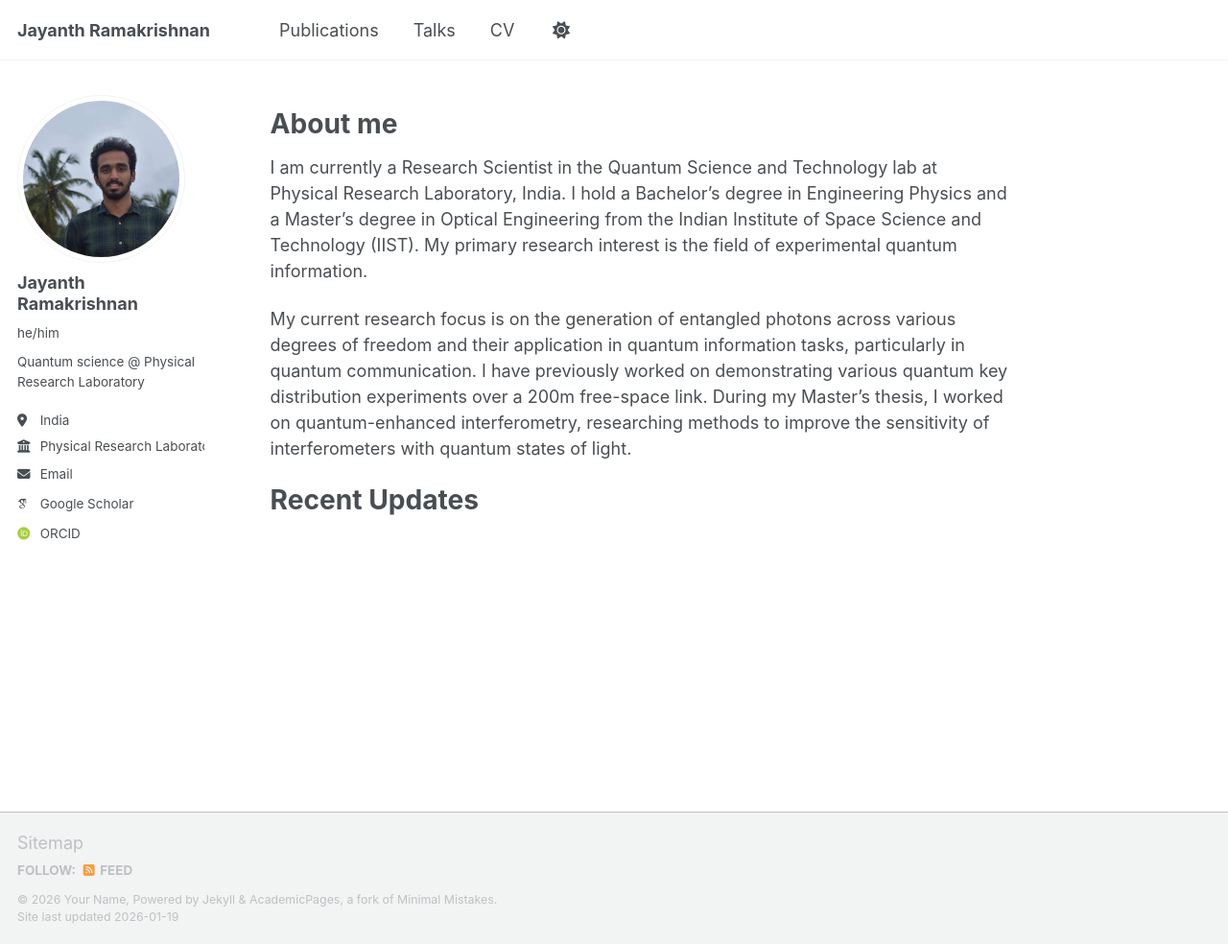
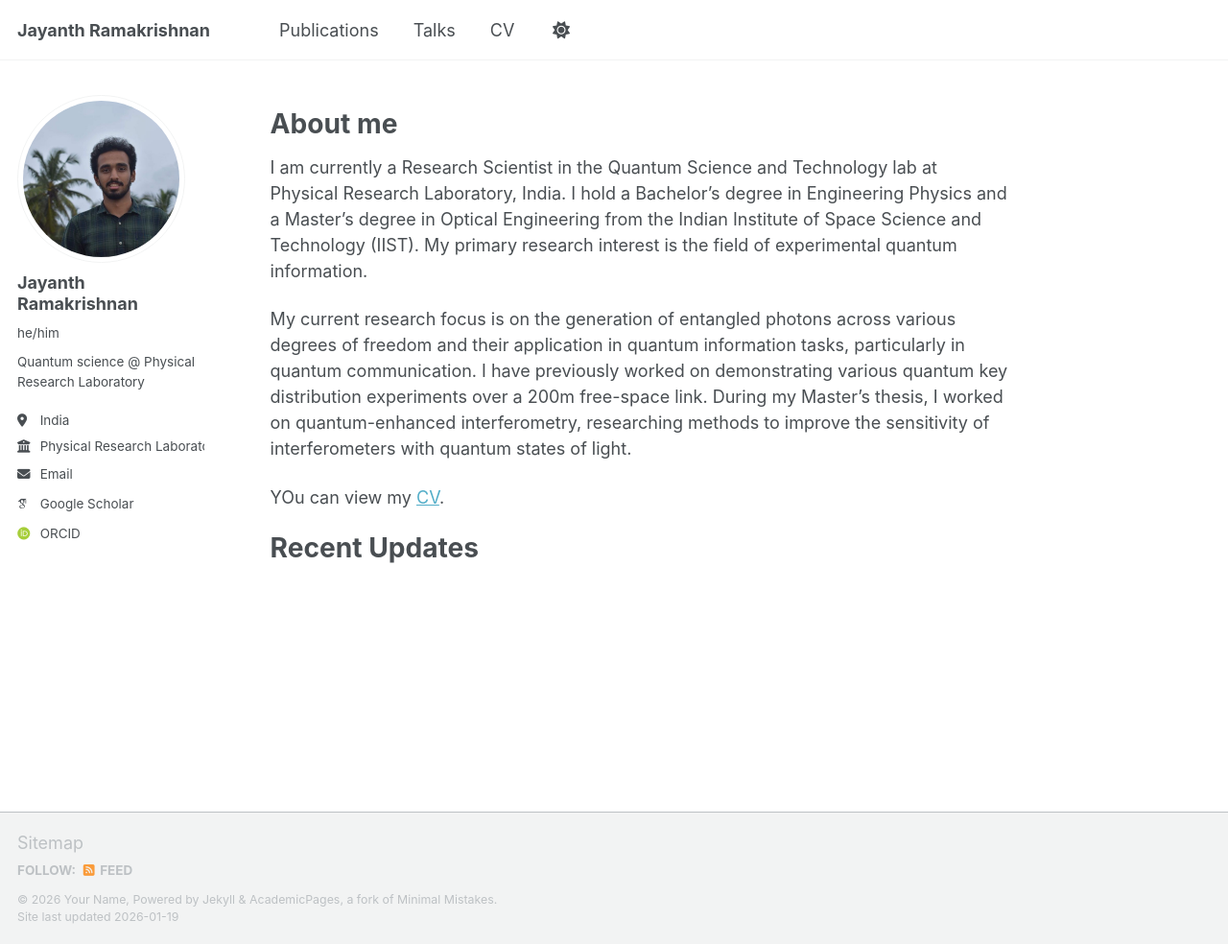
Before and after one commit to jayheme/jayheme.github.io, a Jekyll site: the page built from _pages/about.md, in a window 1280 px wide and 984 px high. Shown: the whole window at 96% size. Built offline with Jekyll 4.4.1, drawn with Linux system fonts in a browser that asks for light colours; some web fonts are replaced; a script that is not in the unit is left out.

Commit message:
Update about.md

```diff
--- a/_pages/about.md
+++ b/_pages/about.md
@@ -13,5 +13,7 @@
 
 My current research focus is on the generation of entangled photons across various degrees of freedom and their application in quantum information tasks, particularly in quantum communication. I have previously worked on demonstrating various quantum key distribution experiments over a 200m free-space link. During my Master's thesis, I worked on quantum-enhanced interferometry, researching methods to improve the sensitivity of interferometers with quantum states of light.
 
+YOu can view my [CV](https://drive.google.com/file/d/1a6f8vB2LjiFvTG_805lMirycsw_kD9i0/view?usp=sharing).
+
 Recent Updates
 ======
```
